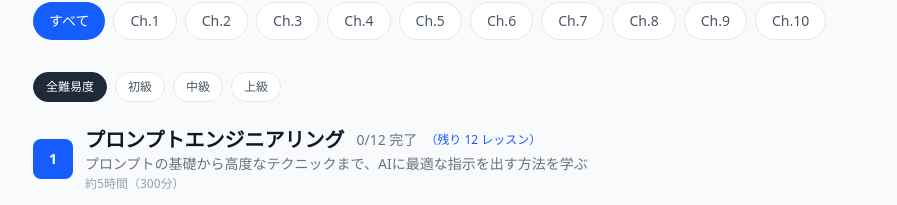
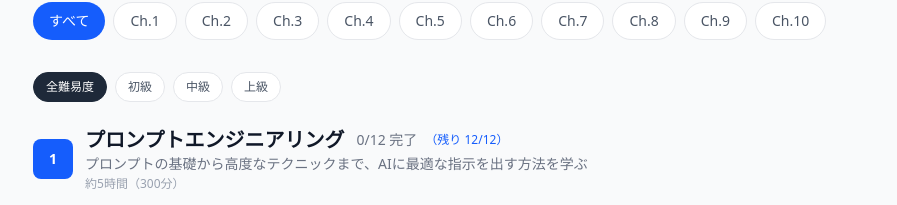
Before and after one commit to yts-takahashi/ai-learning, a Next.js app: page /lessons in a window 1280 px wide. Shown: the part 1119-1324 px from the top of the page, without its empty margins (191-1088 px from the left). Built offline with nearby package versions, Linux system fonts and the light colour scheme; no server answers.

Commit message:
improve(ux): ChapterProgressの残りレッスン表記を「残りn/m」形式に改善

```diff
--- a/src/components/features/ChapterProgress.tsx
+++ b/src/components/features/ChapterProgress.tsx
@@ -28,7 +28,7 @@ export default function ChapterProgress({ lessons }: ChapterProgressProps) {
           チャプター完了
         </span>
       ) : (
-        <span className="text-xs text-blue-600 font-medium">（残り {remaining} レッスン）</span>
+        <span className="text-xs text-blue-600 font-medium">（残り {remaining}/{lessons.length}）</span>
       )}
     </span>
   );
```
